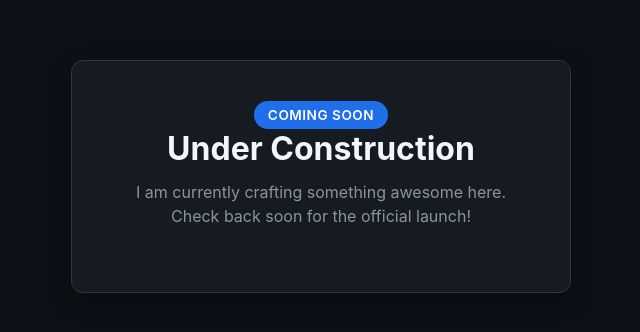
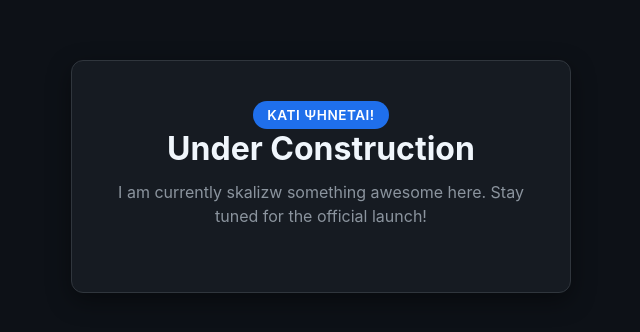
Before and after one commit to gnkarelas/gnkarelas.github.io, a plain HTML site: page index.html in a window 1280 px wide. Shown: the part 224-556 px from the top of the page, without its empty margins (319-959 px from the left). Drawn offline with Linux system fonts and the light colour scheme.

Commit message:
Update index.html

```diff
--- a/index.html
+++ b/index.html
@@ -3,7 +3,7 @@
 <head>
     <meta charset="UTF-8">
     <meta name="viewport" content="width=device-width, initial-scale=1.0">
-    <title>Kati pshnetai - Κατι ψηνεται!</title>
+    <title>Κατι ψηνεται!</title>
     <style>
         * {
             box-sizing: border-box;
@@ -55,9 +55,9 @@
 </head>
 <body>
     <div class="container">
-        <span class="badge">Coming Soon</span>
+        <span class="badge">Κατι ψηνεται!</span>
         <h1>Under Construction</h1>
-        <p>I am currently crafting something awesome here. Check back soon for the official launch!</p>
+        <p>I am currently skalizw something awesome here. Stay tuned for the official launch!</p>
     </div>
 </body>
 </html>
```
